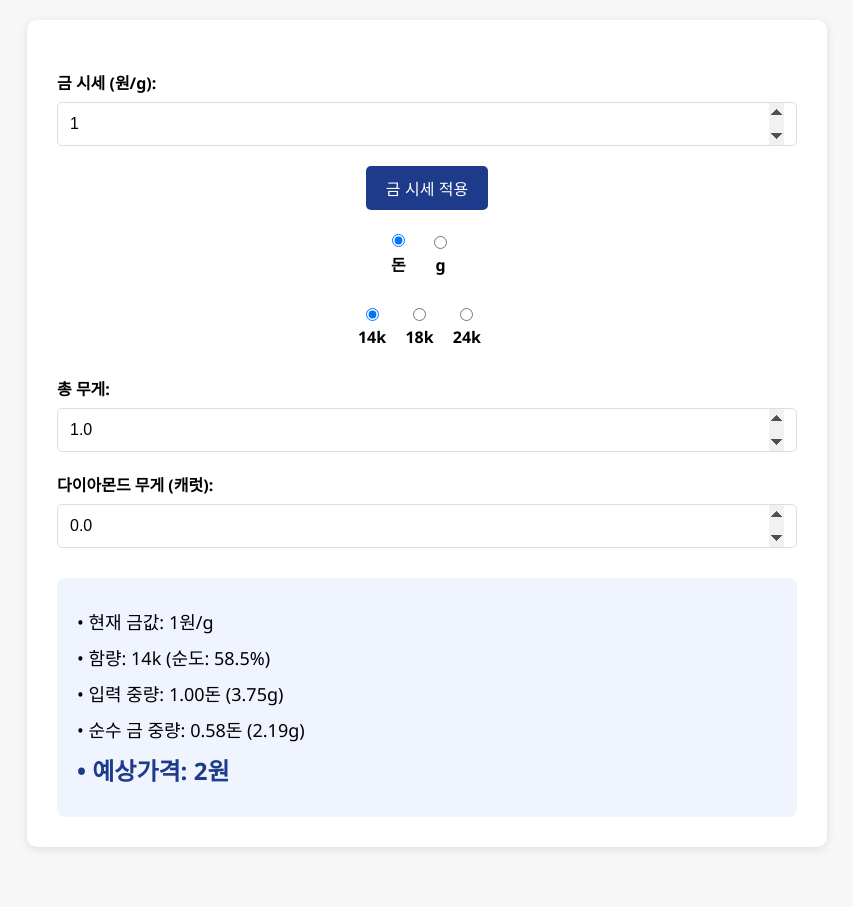
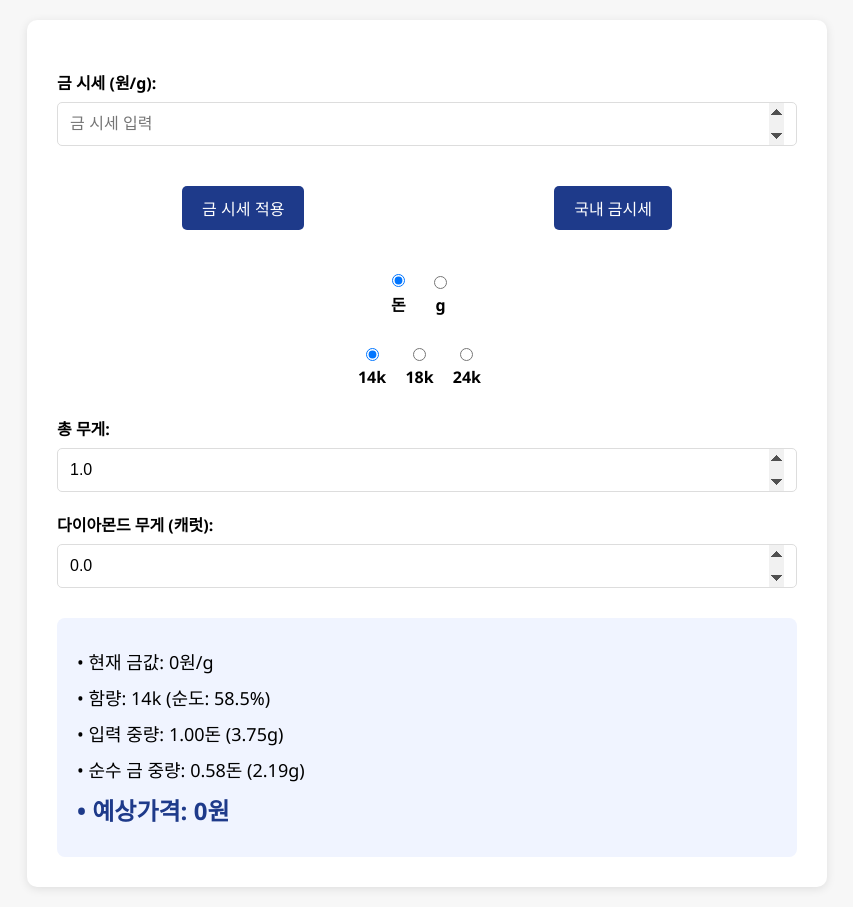
Before and after one commit to Gyunald/gold, a plain HTML site: page index.html in a window 1280 px wide. Shown: the whole page, without its empty margins (213-1066 px from the left). Before the commit the page ends 867 px from the top, so only its background shows below. Drawn offline with Linux system fonts and the light colour scheme.

Commit message:
Update index.html

```diff
--- a/index.html
+++ b/index.html
@@ -95,13 +95,15 @@
 </head>
 <body>
     <div class="container">
-
         <div class="input-group">
             <label for="goldPriceInput">금 시세 (원/g):</label>
-            <input type="number" id="goldPriceInput" value="1" step="100" min="1">
+            <input type="number" id="goldPriceInput" value="" step="100" min="1" placeholder="금 시세 입력">
         </div>
 
-        <button id="applyPriceButton" class="button">금 시세 적용</button>
+        <div style="display: flex; justify-content: space-between; margin: 20px 0;">
+            <button id="applyPriceButton" class="button">금 시세 적용</button>
+            <a href="https://m.stock.naver.com/marketindex/metals/M04020000" target="_blank" class="button" style="text-decoration: none;">국내 금시세</a>
+        </div>
 
         <div class="radio-group">
             <div class="radio-option">
@@ -152,7 +154,7 @@
 
     <script>
         // 금 시세 관련 기능 구현
-        let goldPricePerGram = 1; // 기본값 설정
+        let goldPricePerGram = 0; // 기본값을 0으로 설정
 
         // 세션에서 저장된 값 가져오기
         if (localStorage.getItem('goldPrice')) {
```
